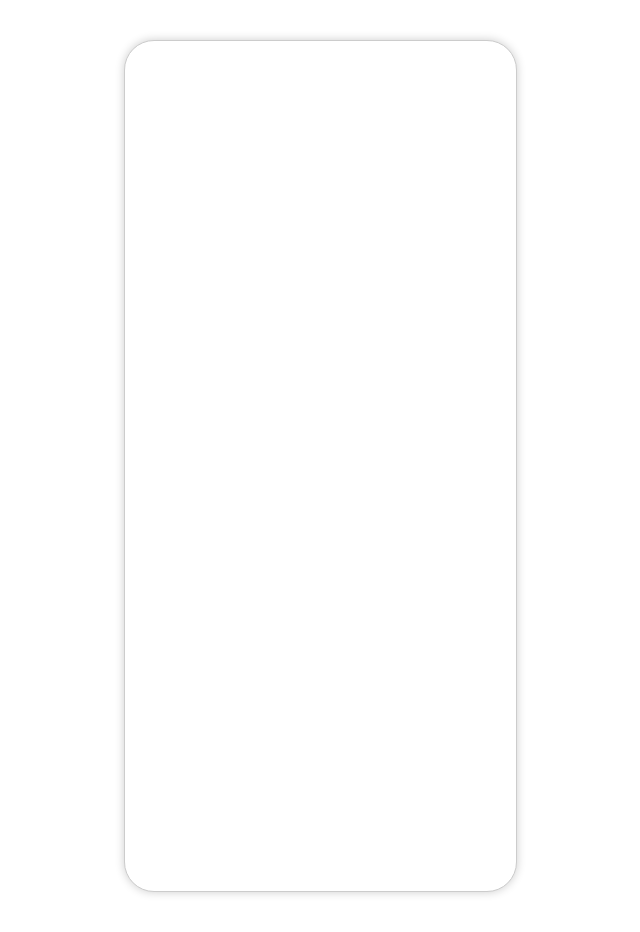
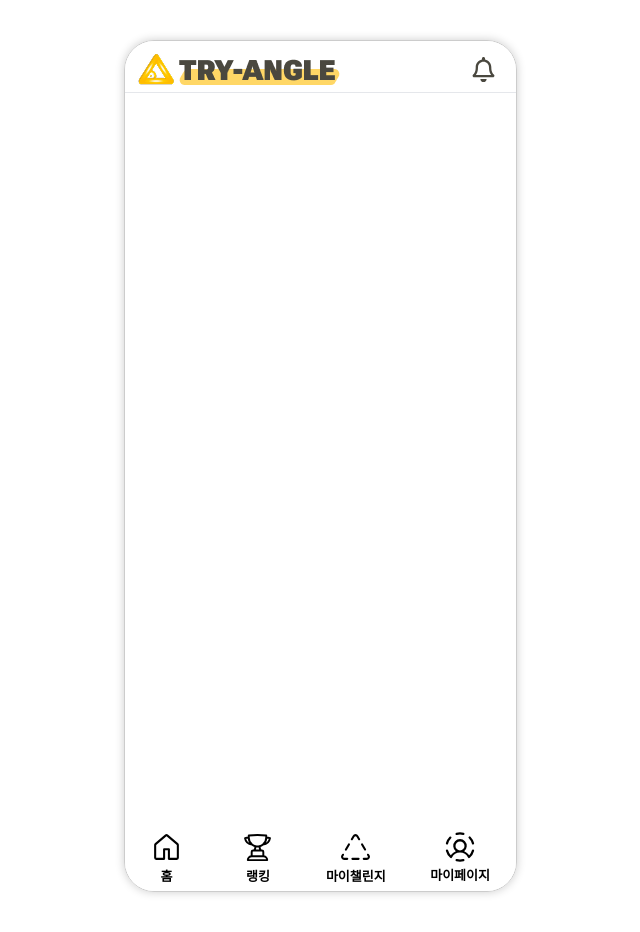
Before and after one commit to gusdk19/TryAngle-FE, a React (Create React App) app: page /challenge/1 in a window 1280 px wide. Before the commit this address had no page. Shown: the whole page, without its empty margins (320-960 px from the left). Built offline with nearby package versions, Linux system fonts and the light colour scheme.

Commit message:
feat: 전체적 api 수정사항에 맞게 더미데이터 수정 + 마이챌린지 페이지의 개설 탭에서  모집 실패 시 삭제하기 버튼 추가

```diff
--- a/src/App.js
+++ b/src/App.js
@@ -4,6 +4,7 @@ import MyPage from './pages/mypage';
 import Friend from './pages/friend';
 import Finance from './pages/finance';
 import MyChallenge from './pages/myChallenge';
+import ChallengeDetail from './pages/challengeDetail';
 
 function App() {
   return (
@@ -13,6 +14,7 @@ function App() {
         <Route path='/friend' element={<Friend />} />
         <Route path='/finance' element={<Finance />} />
         <Route path='/mychallenge' element={<MyChallenge />} />
+        <Route path='/challenge/:id' element={<ChallengeDetail />} />
       </Routes>
   </BrowserRouter>
   );
--- a/src/components/Finance/FinanceRecord.js
+++ b/src/components/Finance/FinanceRecord.js
@@ -22,7 +22,7 @@ export default function FinanceRecord({financeStatus}){
                             </div>
                             <div className="text-[13px] flex flex-row gap-[10px]">
                                 <span className="flex-none font-medium">반환액</span>
-                                <span className="flex-1 font-normal text-center">{challenge.return_date}</span>
+                                <span className="flex-1 font-normal text-center">{challenge.deposit_return_date}</span>
                                 <span className="flex-none mt-[-1.5px] text-[15px] font-bold text-[#6E6053]">
                                     {challenge.status != "정산완료" ? challenge.status : challenge.return+"원"}
                                 </span>
--- a/src/components/MyChallenge/FinishChall.js
+++ b/src/components/MyChallenge/FinishChall.js
@@ -42,7 +42,9 @@ export default function FinishChall({finishedChallengeList }){
                     const dayDiff = Math.ceil(timeDiff / (1000 * 60 * 60 * 24));
 
                     return(
-                        <div className={`${challenge.participation_success ? "card-success" : "card-fail"}`} onClick={()=>{navigate(`/challenge/${challenge.challenge_id}/info`)}}>
+                        <div className={`${challenge.participation_success ? "card-success" : "card-fail"}`} onClick={()=>{navigate(`/challenge/${challenge.challenge_id}`, {state:{
+                            tab: "info",
+                        }})}}>
                             <div className='card-image flex flex-col'>
                                 <div className='chall-title flex-none'>{challenge.challenge_name}</div>
                                 <img className='chall-thumbnail flex-1' src={challenge.challenge_thumbnail} />
--- a/src/components/MyPage/AfterLoginMP.js
+++ b/src/components/MyPage/AfterLoginMP.js
@@ -40,8 +40,8 @@ export default function AfterLoginMP({setLogin}) {
     description: "화이팅!",
     nickname: "효나츄",
     profileImage: bpi_12,
-    deposit: 300000,
-    reward: totalReturn ? totalReturn : 120000,
+    challenge_money: 300000,
+    return_money: totalReturn ? totalReturn : 120000,
     follower: follower ? follower : 2,
     following: following ? following : 2,
     title: "챌린지 중독자",
@@ -142,7 +142,7 @@ export default function AfterLoginMP({setLogin}) {
         </div>
 
         {/* User Deposit/Reward Section */}
-        <UserDepositReward deposit={userData.deposit} reward={userData.reward} />
+        <UserDepositReward deposit={userData.challenge_money} reward={userData.return_money} />
 
         {/* Activity Badges Section */}
         <ActivityBadgesSection />
--- /dev/null
+++ b/src/pages/challengeDetail.js
@@ -0,0 +1,51 @@
+import Header from "../components/Header";
+import Footer from "../components/Footer";
+import React, { useState } from "react";
+import { useLocation, useParams } from "react-router-dom";
+
+export default function ChallengeDetail() {
+  // Login State (로그인 x : 0, 로그인 o : 1)
+  const location = useLocation();
+
+  const { tab } = location.state || {};
+
+  const { id } = useParams(); // URL에 있는 id 값(challenge_id) 가져오기
+  console.log("challengeID",id);
+
+  const [challengeData, setChallengeData] = useState({
+    "challenge_name": "챌린지 1",
+    "challenge_thumbnail": "https://i.namu.wiki/i/w7GkIKr6Qac-0SCYEn7DdYBpkpZed9FaVNTBFE7aIQvm7p39bo7gs2Pb1ZWfX3dPVd0JmA3oX50T5kl-MU7wfw.webp",
+    "challenge_shrotintro": "기상스터디",
+    "challenge_descripton": "챌린지 1 입니다",
+    "category": 1,
+    "challenge_public": true,
+    "start_date": "2025-02-21",
+    "end_date": "2025-03-21",
+    "auth_time_start": "06:00",
+    "auth_time_end": "22:00",
+    "max_people": 10,
+    "min_deposit": 1000,
+    "return_type": 1,
+    "auth_frequency": "참여빈도"
+  });
+
+  const page = "challengeDetail";
+
+  return (
+    <div className="bg-white flex flex-row justify-center w-full">
+      <div className="bg-white w-[393px] h-[852px] relative">
+        {/* Header */}
+        <Header title={challengeData.challenge_name}/>
+        <hr className="m-0"/>
+
+        {/* Main Content */}
+
+
+
+        {/* Footer Navigation */}
+        <Footer page={page}/>
+
+      </div>
+    </div>
+  );
+}
--- a/src/pages/finance.js
+++ b/src/pages/finance.js
@@ -24,33 +24,33 @@ export default function Finance() {
     const financeStatus = [
         {
             "challenge_id" : 1,
-            "challenge_name" : "하루 한 잔 물 마시기",
+            "challenge_name" : "하루에 물 한 잔잔",
             "challenge_thumbnail": water,
             "deposit" : 100000,
             "deposit_date": "2025-03-01",
             "status" : "진행중",
             "return" : 0,
-            "return_date": "",
+            "deposit_return_date": null,
         },
         {
             "challenge_id" : 2,
             "challenge_name" : "하루 30분 운동",
             "challenge_thumbnail": dumbell,
             "deposit" : 100000,
-            "deposit_date": "2025-03-05",
+            "deposit_date": "2025-03-05 10:43:15",
             "status" : "정산중",
             "return" : 0,
-            "return_date": "",
+            "deposit_return_date": null,
         },
         {
             "challenge_id" : 3,
             "challenge_name" : "30분 독서",
             "challenge_thumbnail": books,
             "deposit" : 100000,
-            "deposit_date": "2025-03-13",
+            "deposit_date": "2025-03-13 19:43:15",
             "status" : "정산완료",
             "return" : 120000,
-            "return_date": "2025-03-27",
+            "deposit_return_date": "2025-03-27",
         },
     ];
 
--- a/src/pages/myChallenge.js
+++ b/src/pages/myChallenge.js
@@ -22,7 +22,8 @@ export default function MyChallenge(){
         {
             "challenge_id" : 0,
             "challenge_name": "챌린지 0",
-            "status": 0,
+            "status": 1,
+            "auth_status": 0,
             "deposit_status": 0,
             "challenge_thumbnail": books,
             "challenge_shrotintro": "기상스터디",
@@ -45,6 +46,7 @@ export default function MyChallenge(){
             "challenge_id" : 1,
             "challenge_name": "챌린지 1",
             "status": 1,
+            "auth_status": 1,
             "deposit_status": 1,
             "challenge_thumbnail": water,
             "challenge_shrotintro": "하루에 물 한잔",
@@ -66,7 +68,8 @@ export default function MyChallenge(){
         {
             "challenge_id" : 2,
             "challenge_name": "챌린지 2",
-            "status": 0,
+            "status": 3,
+            "auth_status": 0,
             "deposit_status": 0,
             "challenge_thumbnail": dumbell,
             "challenge_shrotintro": "하루 30분 운동",
@@ -88,7 +91,8 @@ export default function MyChallenge(){
         {
             "challenge_id" : 3,
             "challenge_name": "챌린지 3",
-            "status": 0,
+            "status": 3,
+            "auth_status": 0,
             "deposit_status": 0,
             "challenge_thumbnail": books,
             "challenge_shrotintro": "30분 독서",
@@ -110,7 +114,8 @@ export default function MyChallenge(){
         {
             "challenge_id" : 4,
             "challenge_name": "챌린지 4",
-            "status": 1,
+            "status": 0,
+            "auth_status": 0,
             "deposit_status": 1,
             "challenge_thumbnail": books,
             "challenge_shrotintro": "기상스터디",
@@ -122,7 +127,7 @@ export default function MyChallenge(){
             "auth_time_start": "06:00",
             "auth_time_end": "22:00",
             "max_people": 12,
-            "now_people":10,
+            "now_people":1,
             "min_deposit": 1000,
             "return_type": 1,
             "auth_frequency": "참여빈도",
@@ -132,7 +137,8 @@ export default function MyChallenge(){
         {
             "challenge_id" : 5,
             "challenge_name": "챌린지 5",
-            "status": 1,
+            "status": 3,
+            "auth_status": 0,
             "deposit_status": 1,
             "challenge_thumbnail": books,
             "challenge_shrotintro": "영어 공부 1시간",
@@ -154,7 +160,8 @@ export default function MyChallenge(){
         {
             "challenge_id" : 6,
             "challenge_name": "챌린지 6",
-            "status": 1,
+            "status": 3,
+            "auth_status": 0,
             "deposit_status": 1,
             "challenge_thumbnail": water,
             "challenge_shrotintro": "식물에 물 주기",
@@ -176,7 +183,8 @@ export default function MyChallenge(){
         {
             "challenge_id" : 7,
             "challenge_name": "챌린지 7",
-            "status": 1,
+            "status": 0,
+            "auth_status": 0,
             "deposit_status": 1,
             "challenge_thumbnail": books,
             "challenge_shrotintro": "수학 공부 1시간",
@@ -199,6 +207,7 @@ export default function MyChallenge(){
             "challenge_id" : 8,
             "challenge_name": "챌린지 8",
             "status": 1,
+            "auth_status": 1,
             "deposit_status": 1,
             "challenge_thumbnail": dumbell,
             "challenge_shrotintro": "크로스핏",
@@ -220,7 +229,8 @@ export default function MyChallenge(){
         {
             "challenge_id" : 9,
             "challenge_name": "챌린지 9",
-            "status": 1,
+            "status": 0,
+            "auth_status": 0,
             "deposit_status": 1,
             "challenge_thumbnail": water,
             "challenge_shrotintro": "비타민 먹기",
@@ -242,7 +252,8 @@ export default function MyChallenge(){
         {
             "challenge_id" : 10,
             "challenge_name": "챌린지 10",
-            "status": 1,
+            "status": 0,
+            "auth_status": 0,
             "deposit_status": 1,
             "challenge_thumbnail": books,
             "challenge_shrotintro": "국어 공부 1시간",
@@ -264,7 +275,8 @@ export default function MyChallenge(){
         {
             "challenge_id" : 11,
             "challenge_name": "챌린지 11",
-            "status": 1,
+            "status": 0,
+            "auth_status": 0,
             "deposit_status": 1,
             "challenge_thumbnail": dumbell,
             "challenge_shrotintro": "천국의 계단",
@@ -276,17 +288,18 @@ export default function MyChallenge(){
             "auth_time_start": "06:00",
             "auth_time_end": "22:00",
             "max_people": 10,
-            "now_people":10,
+            "now_people":8,
             "min_deposit": 1000,
             "return_type": 1,
             "auth_frequency": "참여빈도",
-            "leader":0,
+            "leader":1,
             "participation_success":0,
         },
         {
             "challenge_id" : 12,
             "challenge_name": "챌린지 12",
             "status": 1,
+            "auth_status": 0,
             "deposit_status": 1,
             "challenge_thumbnail": books,
             "challenge_shrotintro": "독서 스터디",
@@ -298,7 +311,7 @@ export default function MyChallenge(){
             "auth_time_start": "06:00",
             "auth_time_end": "22:00",
             "max_people": 10,
-            "now_people":10,
+            "now_people":1,
             "min_deposit": 1000,
             "return_type": 1,
             "auth_frequency": "참여빈도",
@@ -311,7 +324,8 @@ export default function MyChallenge(){
     const sortedChallengeList = [...challengeList].sort(
         (a, b) => new Date(b.start_date) - new Date(a.start_date)
     );
-    console.log("sortedChallengeList",sortedChallengeList);
+
+    // console.log("sortedChallengeList",sortedChallengeList);
 
     const [dueChallengeList, setDueChallengeList] = useState([]);
     const [onProgressChallengeList, setOnProgressChallengeList] = useState([]);
@@ -343,8 +357,13 @@ export default function MyChallenge(){
             }
         });
 
+        const onProgressSortedList = onProgressList.sort((a, b) => {
+            // auth_status가(0-인증미완료, 1-인증완료) 0인 경우가 앞에 오도록록
+            return a.auth_status - b.auth_status;
+        });
+
         setDueChallengeList(dueList);
-        setOnProgressChallengeList(onProgressList);
+        setOnProgressChallengeList(onProgressSortedList);
         setFinishedChallengeList(finishedList);
         setLeaderChallengeList(leaderList);
     }, [challengeList])
@@ -367,7 +386,8 @@ export default function MyChallenge(){
             {tab === "finish" &&
                 <FinishChall finishedChallengeList={finishedChallengeList}/> }
             {tab === "create" &&
-                <CreateChall leaderChallengeList={leaderChallengeList} />}
+                <CreateChall leaderChallengeList={leaderChallengeList}
+                    setChallengeList={setChallengeList}/>}
 
             {/* Footer Navigation */}
             <Footer page={page}/>
```
Also changed, not shown: src/components/MyChallenge/CreateChall.js (+41 -7 lines), src/components/MyChallenge/OnProgressChall.js (+9 -5 lines), src/styles/myChallenge/onProgressChall.css (+19 -1 lines).
